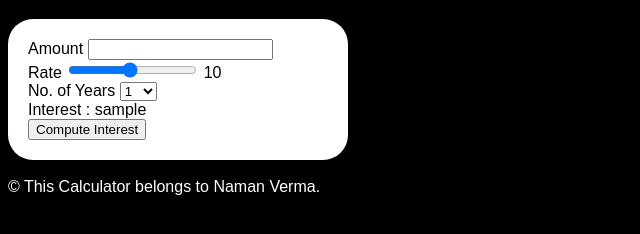
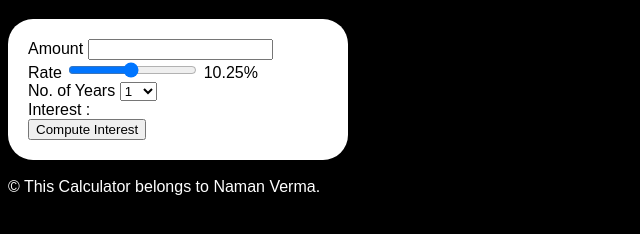
Before and after one commit to NamanVer02/Simple-Interest-Calculator, a plain HTML site: page index.html in a window 1280 px wide. Shown: the part 62-296 px from the top of the page, without its empty margins (0-640 px from the left). Drawn offline with Linux system fonts and the light colour scheme.

Commit message:
Update index.html

```diff
--- a/index.html
+++ b/index.html
@@ -12,8 +12,8 @@
             Amount
                 <input type="number"  id="principal"><br>
             Rate
-                <input type="range" id="rate" max="20" min="1" value="10.25" onchange="updateRate()">
-                <span id="rate_val">10</span><br>
+                <input type="range" id="rate" max="20" min="1" value="10.25" step="0.25" onchange="updateRate()">
+                <span id="rate_val">10.25%</span><br>
             No. of Years
                 <select id="years">
                     <option value="1">1</option>
@@ -29,7 +29,7 @@
                 </select><br>
             Interest :
                 <span id="result">
-                    sample
+
                 </span><br>
 
             <button onclick="compute()">Compute Interest</button>
```
